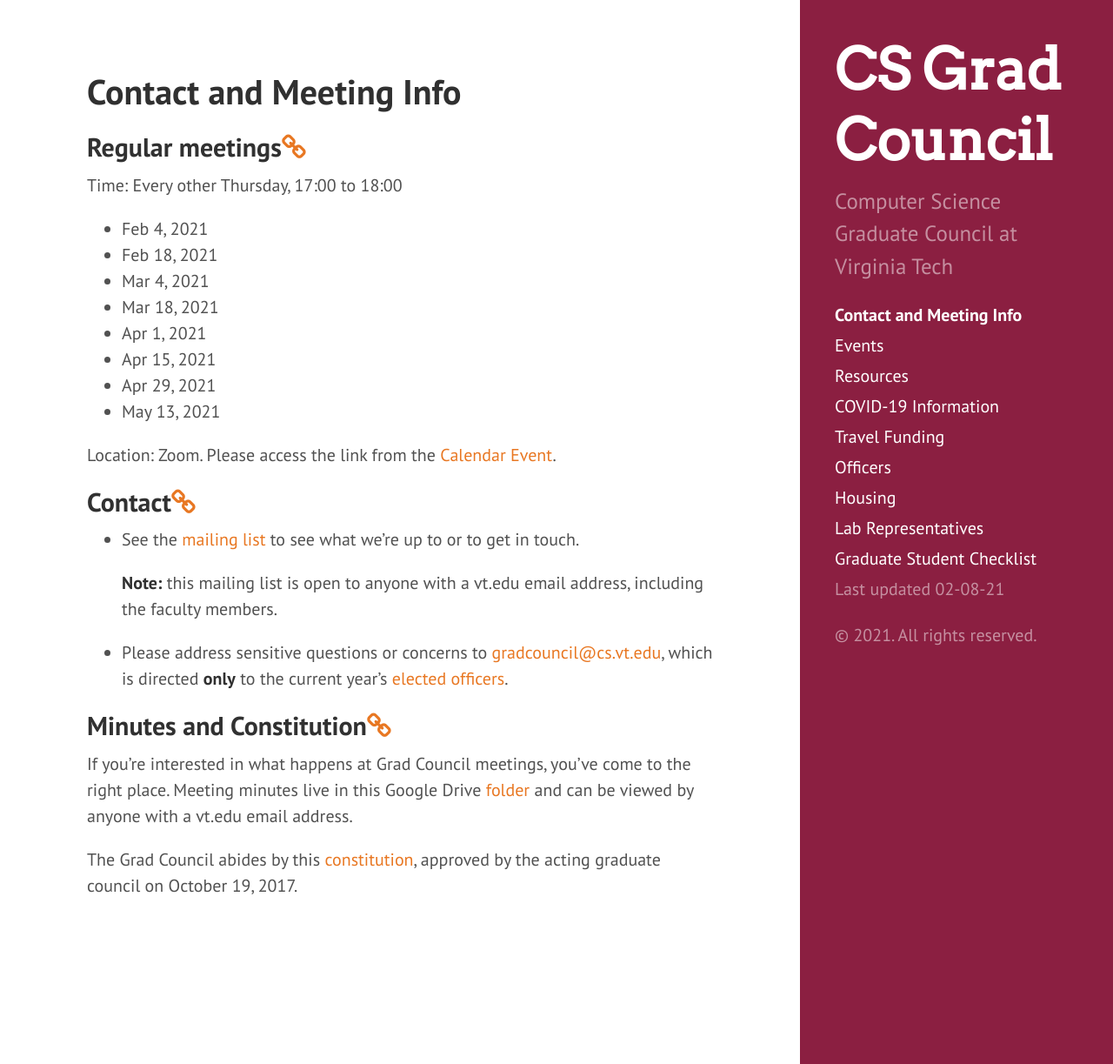
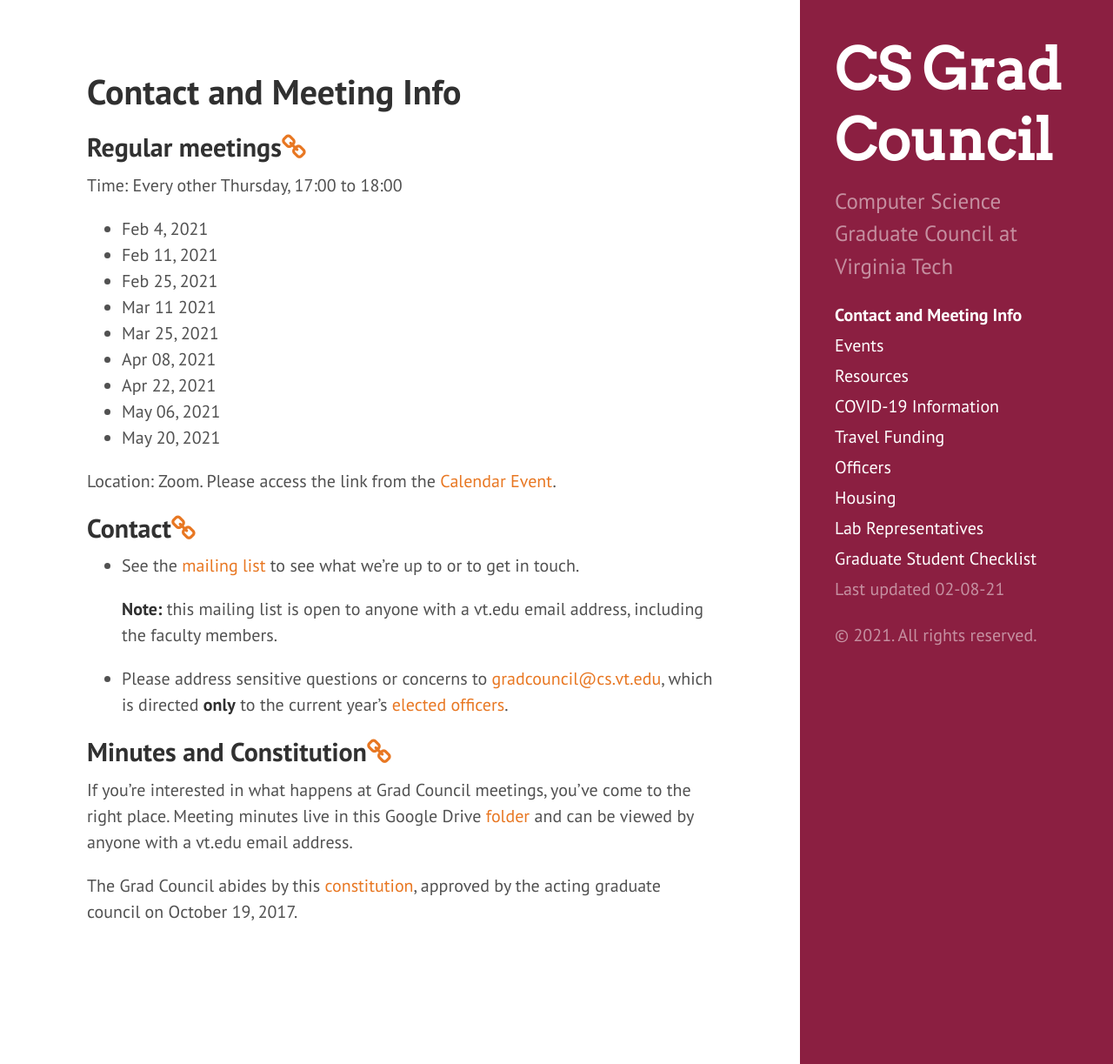
Before and after one commit to CSGraduateCouncil-VirginiaTech/csgc-website, a Jekyll site: the page built from meetings.md, in a window 1280 px wide and 1223 px high. Shown: the whole window at 87% size. Built offline with Jekyll 4.4.1, drawn with Linux system fonts in a browser that asks for light colours.

Commit message:
Update meetings.md
Update Meeting Schedule

```diff
--- a/meetings.md
+++ b/meetings.md
@@ -7,13 +7,14 @@
 ## <a name="Regularmeetings"></a>Regular meetings<a href="#Regularmeetings"><i class="fa fa-link" aria-hidden="true"></i></a>
 Time: Every other Thursday, 17:00 to 18:00
 * Feb 4, 2021
-* Feb 18, 2021
-* Mar 4, 2021
-* Mar 18, 2021
-* Apr 1, 2021
-* Apr 15, 2021
-* Apr 29, 2021
-* May 13, 2021
+* Feb 11, 2021
+* Feb 25, 2021
+* Mar 11 2021
+* Mar 25, 2021
+* Apr 08, 2021
+* Apr 22, 2021
+* May 06, 2021
+* May 20, 2021
 
 
 Location: Zoom. Please access the link from the [Calendar Event](https://calendar.google.com/calendar?cid=dnQuZWR1X240bnQ0aGdlNTBrdjdqajFjZDN1NzllaW1rQGdyb3VwLmNhbGVuZGFyLmdvb2dsZS5jb20).
```
